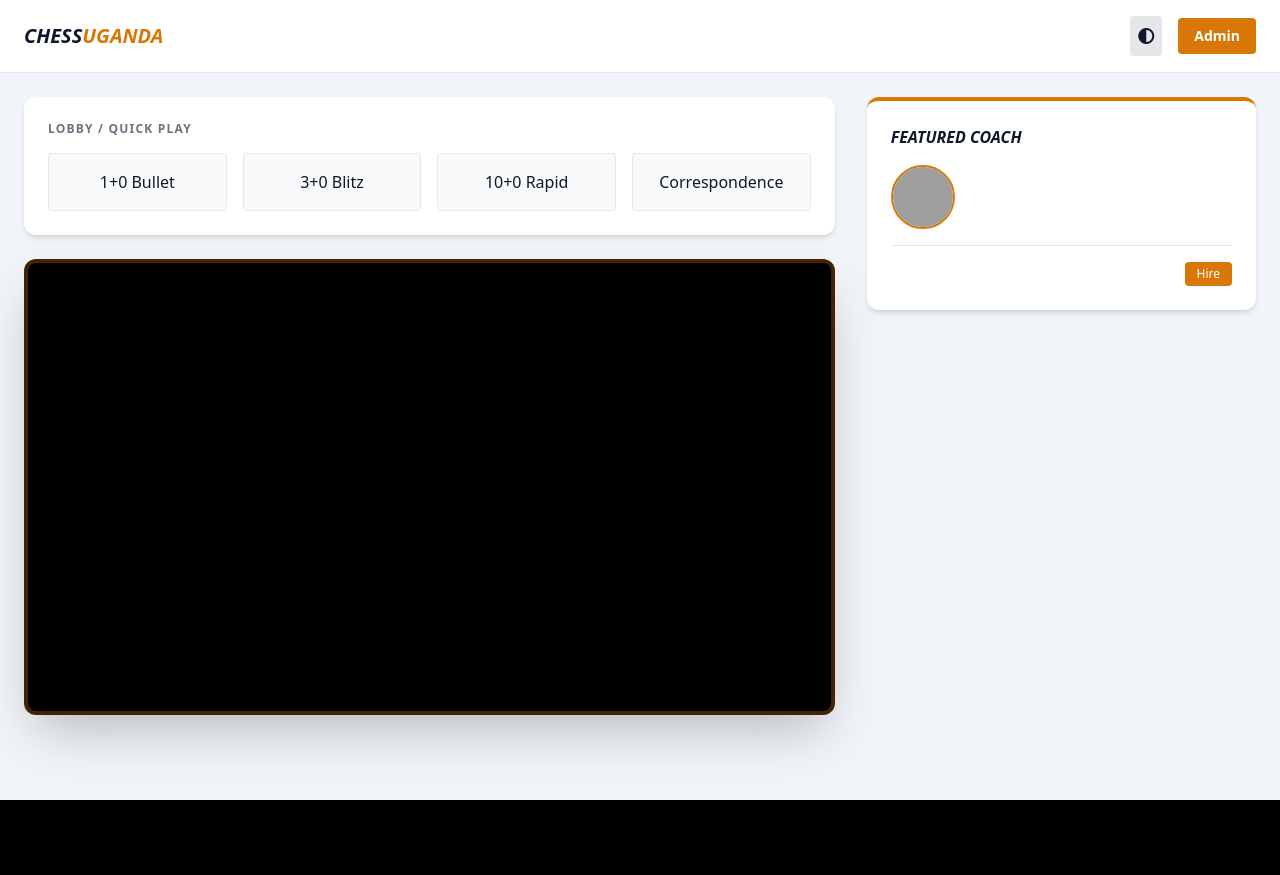
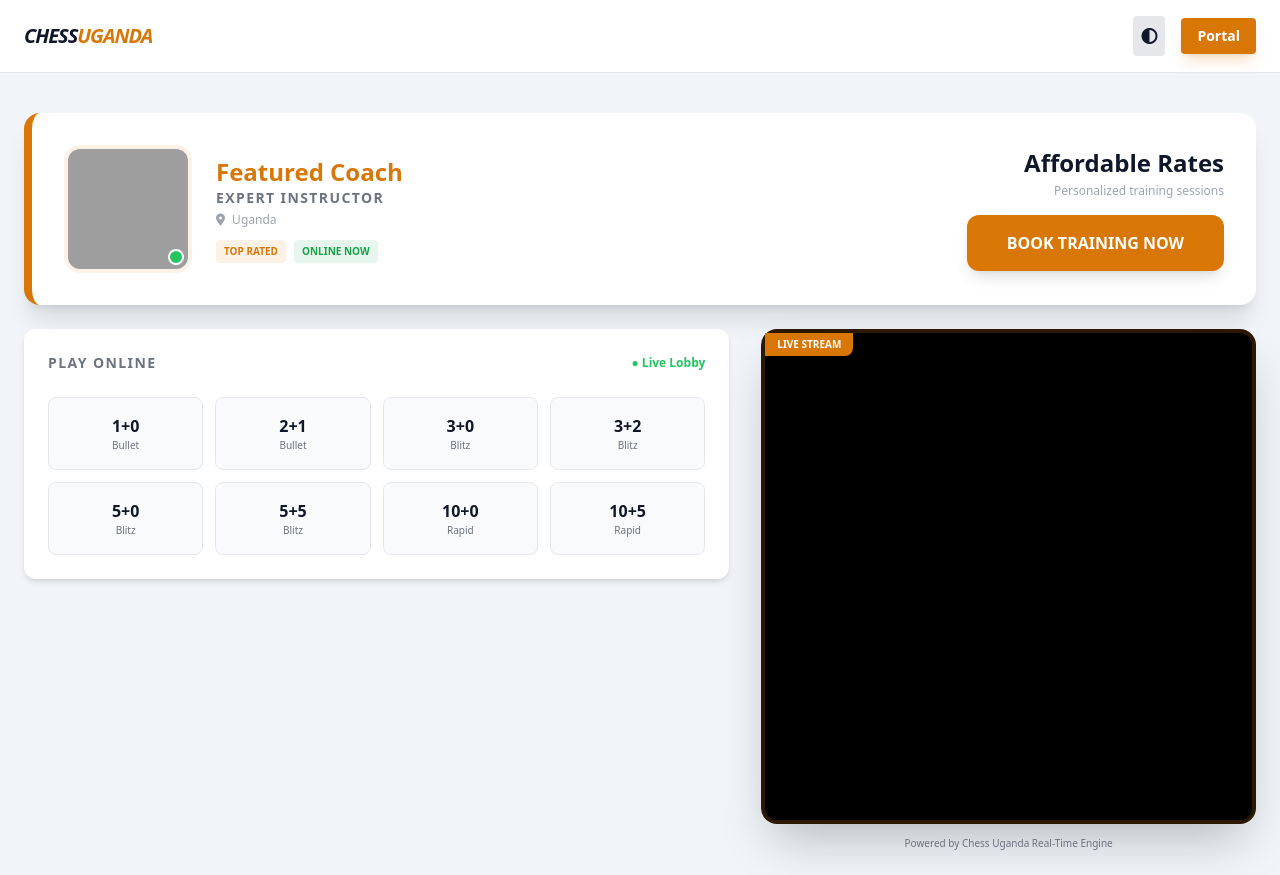
Before and after one commit to FAR-ANALYST/coaches, a Flask app: template templates/index.html in a window 1280 px wide. Before the commit the page ends 800 px from the top, so only its background shows below. Run offline with Flask 3, Linux system fonts and the light colour scheme; the template is opened without the code that fills it, so the values that code supplies are empty; some libraries are stand-ins or nearby versions; grey boxes are pictures that could not be loaded.

Commit message:
Update index.html

```diff
--- a/templates/index.html
+++ b/templates/index.html
@@ -3,7 +3,7 @@
 <head>
     <meta charset="UTF-8">
     <meta name="viewport" content="width=device-width, initial-scale=1.0">
-    <title>Chess Uganda | Play & Watch</title>
+    <title>Chess Uganda | Play & Learn</title>
     <script src="https://cdn.tailwindcss.com"></script>
     <link href="https://cdnjs.cloudflare.com/ajax/libs/font-awesome/6.4.0/css/all.min.css" rel="stylesheet">
     <script>
@@ -17,49 +17,85 @@
     </script>
 </head>
 <body class="bg-slate-100 dark:bg-[#161512] text-slate-900 dark:text-gray-200 transition-colors">
+
     <nav class="border-b dark:border-gray-800 bg-white dark:bg-[#1c1b18] px-6 py-4 flex justify-between items-center sticky top-0 z-50">
-        <h1 class="text-xl font-black italic">CHESS<span class="text-amber-600">UGANDA</span></h1>
+        <h1 class="text-xl font-black italic tracking-tighter">CHESS<span class="text-amber-600">UGANDA</span></h1>
         <div class="flex items-center space-x-4">
             <button onclick="toggleTheme()" class="p-2 rounded bg-gray-200 dark:bg-gray-800"><i class="fas fa-adjust"></i></button>
-            <a href="/admin" class="bg-amber-600 text-white px-4 py-2 rounded text-sm font-bold">Admin</a>
+            <a href="/admin" class="bg-amber-600 text-white px-4 py-2 rounded text-sm font-bold shadow-lg shadow-amber-600/20">Portal</a>
         </div>
     </nav>
 
-    <main class="max-w-7xl mx-auto p-6 grid grid-cols-1 lg:grid-cols-12 gap-8">
-        <div class="lg:col-span-8 space-y-6">
-            <div class="bg-white dark:bg-[#262421] rounded-xl p-6 shadow-md">
-                <h2 class="font-bold mb-4 uppercase text-xs tracking-widest text-gray-500">Lobby / Quick Play</h2>
-                <div class="grid grid-cols-2 md:grid-cols-4 gap-4">
-                    <button class="p-4 rounded bg-gray-50 dark:bg-[#302e2c] border dark:border-gray-700 hover:border-amber-600">1+0 Bullet</button>
-                    <button class="p-4 rounded bg-gray-50 dark:bg-[#302e2c] border dark:border-gray-700 hover:border-amber-600">3+0 Blitz</button>
-                    <button class="p-4 rounded bg-gray-50 dark:bg-[#302e2c] border dark:border-gray-700 hover:border-amber-600">10+0 Rapid</button>
-                    <button class="p-4 rounded bg-gray-50 dark:bg-[#302e2c] border dark:border-gray-700 hover:border-amber-600">Correspondence</button>
+    <section class="max-w-7xl mx-auto px-6 pt-10">
+        <div class="bg-white dark:bg-[#262421] p-8 rounded-2xl shadow-xl border-l-8 border-amber-600 flex flex-col md:flex-row items-center justify-between gap-8">
+            <div class="flex items-center gap-6">
+                <div class="relative">
+                    <img src="/static/uploads/{{ coach.photo }}" class="w-24 h-24 md:w-32 md:h-32 rounded-2xl object-cover border-4 border-amber-600/10">
+                    <span class="absolute bottom-2 right-2 w-4 h-4 bg-green-500 border-2 border-white dark:border-[#262421] rounded-full"></span>
+                </div>
+                <div>
+                    <h2 class="text-2xl font-black text-amber-600">{{ coach.name or 'Featured Coach' }}</h2>
+                    <p class="font-bold text-sm uppercase tracking-widest text-gray-500">{{ coach.titles or 'Expert Instructor' }}</p>
+                    <p class="text-xs text-gray-400 mt-1"><i class="fas fa-map-marker-alt mr-1"></i> {{ coach.location or 'Uganda' }}</p>
+                    <div class="flex gap-2 mt-3">
+                        <span class="px-2 py-1 bg-amber-600/10 text-amber-600 text-[10px] font-bold rounded">TOP RATED</span>
+                        <span class="px-2 py-1 bg-green-600/10 text-green-600 text-[10px] font-bold rounded">ONLINE NOW</span>
+                    </div>
                 </div>
             </div>
+            <div class="text-center md:text-right w-full md:w-auto">
+                <p class="text-2xl font-black mb-1">{{ coach.pricing or 'Affordable Rates' }}</p>
+                <p class="text-xs text-gray-400 mb-4">Personalized training sessions</p>
+                <button class="w-full md:w-auto bg-amber-600 hover:bg-amber-700 text-white font-black px-10 py-4 rounded-xl shadow-lg transition-transform active:scale-95">BOOK TRAINING NOW</button>
+            </div>
+        </div>
+    </section>
 
-            <div class="aspect-video bg-black rounded-xl overflow-hidden shadow-2xl border-4 border-amber-600/30">
-                <iframe width="100%" height="100%" src="{{ stream_url }}" frameborder="0" allowfullscreen></iframe>
+    <main class="max-w-7xl mx-auto p-6 grid grid-cols-1 lg:grid-cols-12 gap-8">
+
+        <div class="lg:col-span-7 space-y-6">
+            <div class="bg-white dark:bg-[#262421] rounded-xl p-6 shadow-md">
+                <div class="flex justify-between items-center mb-6">
+                    <h3 class="font-black text-sm uppercase tracking-widest text-gray-500">Play Online</h3>
+                    <span class="text-xs font-bold text-green-500">● Live Lobby</span>
+                </div>
+                <div class="grid grid-cols-2 sm:grid-cols-3 md:grid-cols-4 gap-3">
+                    <button class="flex flex-col items-center p-4 rounded-lg bg-gray-50 dark:bg-[#302e2c] border dark:border-gray-800 hover:border-amber-600">
+                        <span class="font-bold">1+0</span><span class="text-[10px] text-gray-500">Bullet</span>
+                    </button>
+                    <button class="flex flex-col items-center p-4 rounded-lg bg-gray-50 dark:bg-[#302e2c] border dark:border-gray-800 hover:border-amber-600">
+                        <span class="font-bold">2+1</span><span class="text-[10px] text-gray-500">Bullet</span>
+                    </button>
+                    <button class="flex flex-col items-center p-4 rounded-lg bg-gray-50 dark:bg-[#302e2c] border dark:border-gray-800 hover:border-amber-600">
+                        <span class="font-bold">3+0</span><span class="text-[10px] text-gray-500">Blitz</span>
+                    </button>
+                    <button class="flex flex-col items-center p-4 rounded-lg bg-gray-50 dark:bg-[#302e2c] border dark:border-gray-800 hover:border-amber-600">
+                        <span class="font-bold">3+2</span><span class="text-[10px] text-gray-500">Blitz</span>
+                    </button>
+                    <button class="flex flex-col items-center p-4 rounded-lg bg-gray-50 dark:bg-[#302e2c] border dark:border-gray-800 hover:border-amber-600">
+                        <span class="font-bold">5+0</span><span class="text-[10px] text-gray-500">Blitz</span>
+                    </button>
+                    <button class="flex flex-col items-center p-4 rounded-lg bg-gray-50 dark:bg-[#302e2c] border dark:border-gray-800 hover:border-amber-600">
+                        <span class="font-bold">5+5</span><span class="text-[10px] text-gray-500">Blitz</span>
+                    </button>
+                    <button class="flex flex-col items-center p-4 rounded-lg bg-gray-50 dark:bg-[#302e2c] border dark:border-gray-800 hover:border-amber-600">
+                        <span class="font-bold">10+0</span><span class="text-[10px] text-gray-500">Rapid</span>
+                    </button>
+                    <button class="flex flex-col items-center p-4 rounded-lg bg-gray-50 dark:bg-[#302e2c] border dark:border-gray-800 hover:border-amber-600">
+                        <span class="font-bold">10+5</span><span class="text-[10px] text-gray-500">Rapid</span>
+                    </button>
+                </div>
             </div>
         </div>
 
-        <div class="lg:col-span-4 space-y-6">
-            <div class="bg-white dark:bg-[#262421] rounded-xl p-6 shadow-md border-t-4 border-amber-600">
-                <h3 class="font-bold mb-4 italic">FEATURED COACH</h3>
-                <div class="flex items-center space-x-4">
-                    <img src="/static/uploads/{{ coach.photo }}" class="w-16 h-16 rounded-full object-cover border-2 border-amber-600">
-                    <div>
-                        <p class="font-bold">{{ coach.name }}</p>
-                        <p class="text-xs text-amber-600">{{ coach.titles }}</p>
-                        <p class="text-[10px] text-gray-500">{{ coach.location }}</p>
-                    </div>
-                </div>
-                <p class="text-xs mt-4 text-gray-400 leading-relaxed">{{ coach.bio }}</p>
-                <div class="mt-4 pt-4 border-t dark:border-gray-700 flex justify-between items-center">
-                    <span class="font-bold text-amber-600">{{ coach.pricing }}</span>
-                    <button class="bg-amber-600 text-white px-3 py-1 rounded text-xs">Hire</button>
-                </div>
+        <div class="lg:col-span-5">
+            <div class="bg-black rounded-2xl overflow-hidden aspect-square shadow-2xl border-4 border-amber-600/20">
+                <div class="absolute bg-amber-600 text-white px-3 py-1 text-[10px] font-black uppercase rounded-br-lg z-10">Live Stream</div>
+                <iframe width="100%" height="100%" src="{{ game_url }}" frameborder="0"></iframe>
             </div>
+            <p class="text-[10px] text-center mt-3 text-gray-500">Powered by Chess Uganda Real-Time Engine</p>
         </div>
     </main>
+
 </body>
 </html>
```
